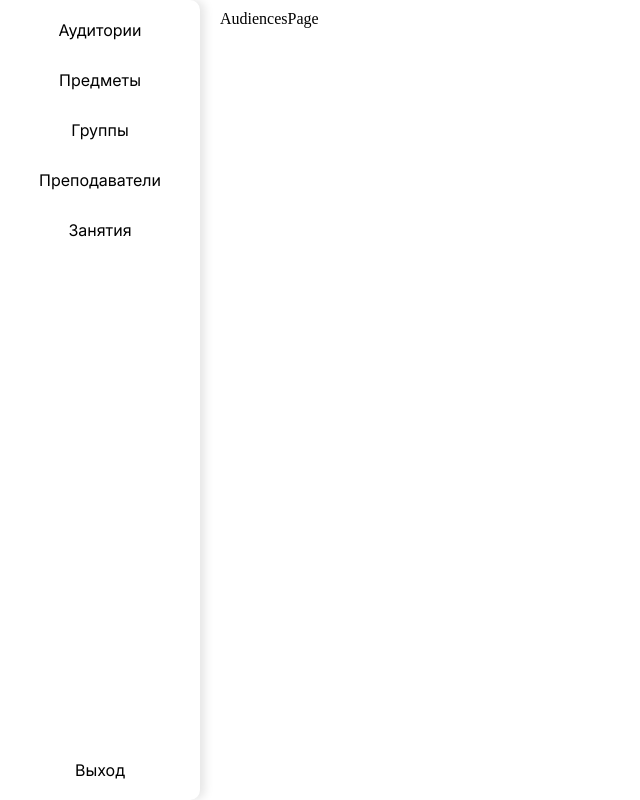
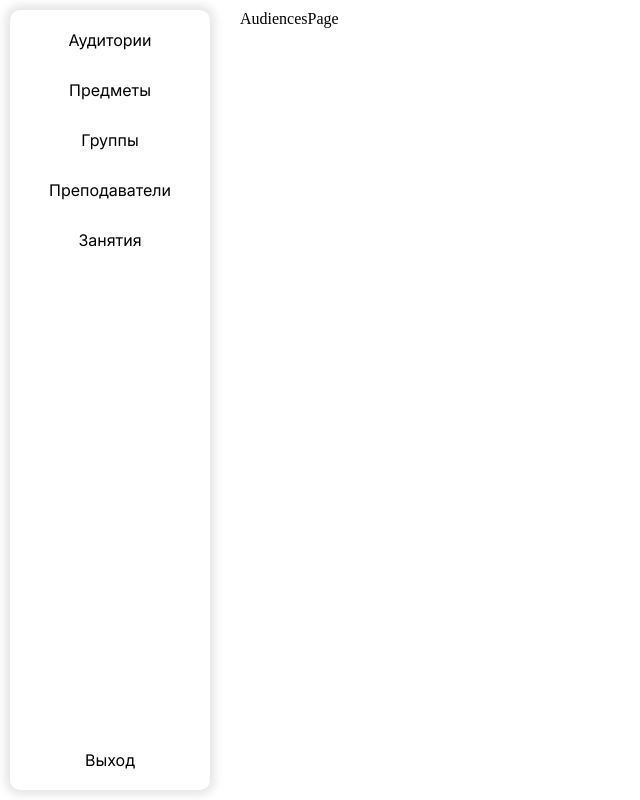
Before and after one commit to 8xbyte/da-mid-admin, a React app: page /audiences in a window 1280 px wide. Shown: the whole page, without its empty margins (0-640 px from the left). Built offline with nearby package versions, Linux system fonts and the light colour scheme.

Commit message:
Update bottom menu component Update indents and box shadow

```diff
--- a/src/components/BottomMenu/bottom-menu.module.scss
+++ b/src/components/BottomMenu/bottom-menu.module.scss
@@ -3,16 +3,17 @@
     flex-direction: column;
     justify-content: space-between;
     padding: 10px;
-    -webkit-box-shadow: 5px 0px 10px 0px rgba(0, 0, 0, 0.1);
-    -moz-box-shadow: 5px 0px 10px 0px rgba(0, 0, 0, 0.1);
-    box-shadow: 5px 0px 10px 0px rgba(0, 0, 0, 0.1);
-    border-radius: 0 10px 10px 0;
+    -webkit-box-shadow: 0px 0px 10px 5px rgba(0, 0, 0, 0.1);
+    -moz-box-shadow: 0px 0px 10px 5px rgba(0, 0, 0, 0.1);
+    box-shadow: 0px 0px 10px 5px rgba(0, 0, 0, 0.1);
+    border-radius: 10px;
+    margin: 10px;
 
     .topMenu {
         flex-direction: column;
 
-        & > *:not(:first-child) {
-            margin-top: 10px;
+        & > * {
+            margin-bottom: 10px;
         }
     }
 
```
